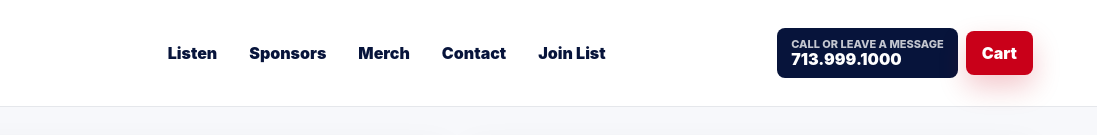
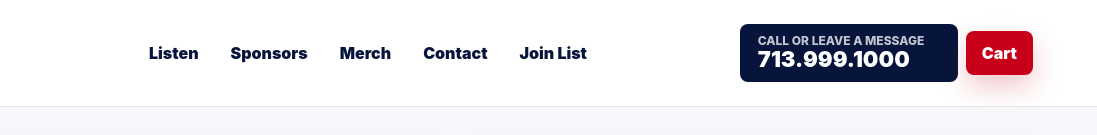
Before and after one commit to hak-tx/mb-show, a website: page index.html in a window 1280 px wide. Shown: the top 135 px of the page, 183-1280 px from the left. Drawn offline with Linux system fonts and the light colour scheme; no server answers.

Commit message:
Tune desktop call-in button sizing

```diff
--- a/index.html
+++ b/index.html
@@ -37,7 +37,7 @@
       rel="icon"
       href="https://cdn.shopify.com/s/files/1/0606/0906/9276/files/mb-logo-300x276.png?crop=center&height=32&v=1683575562&width=32"
     >
-    <link rel="stylesheet" href="./styles.css?v=48">
+    <link rel="stylesheet" href="./styles.css?v=49">
     <script src="./config.js?v=3"></script>
     <script src="./scripts/analytics.js?v=2"></script>
   </head>
--- a/styles.css
+++ b/styles.css
@@ -141,8 +141,9 @@ img {
 .call-in-link {
   flex-direction: column;
   align-items: flex-start;
-  min-height: 50px;
-  padding: 7px 14px;
+  min-height: 58px;
+  min-width: 218px;
+  padding: 8px 18px;
   color: var(--white);
   background: var(--navy);
   line-height: 1.05;
@@ -150,14 +151,14 @@ img {
 
 .call-in-link span {
   color: rgba(255, 255, 255, 0.76);
-  font-size: 11px;
+  font-size: clamp(12px, 0.88vw, 14px);
   font-weight: 850;
   text-transform: uppercase;
 }
 
 .call-in-link strong {
   color: var(--white);
-  font-size: 16px;
+  font-size: clamp(22px, 1.55vw, 24px);
   font-weight: 950;
 }
 
```
